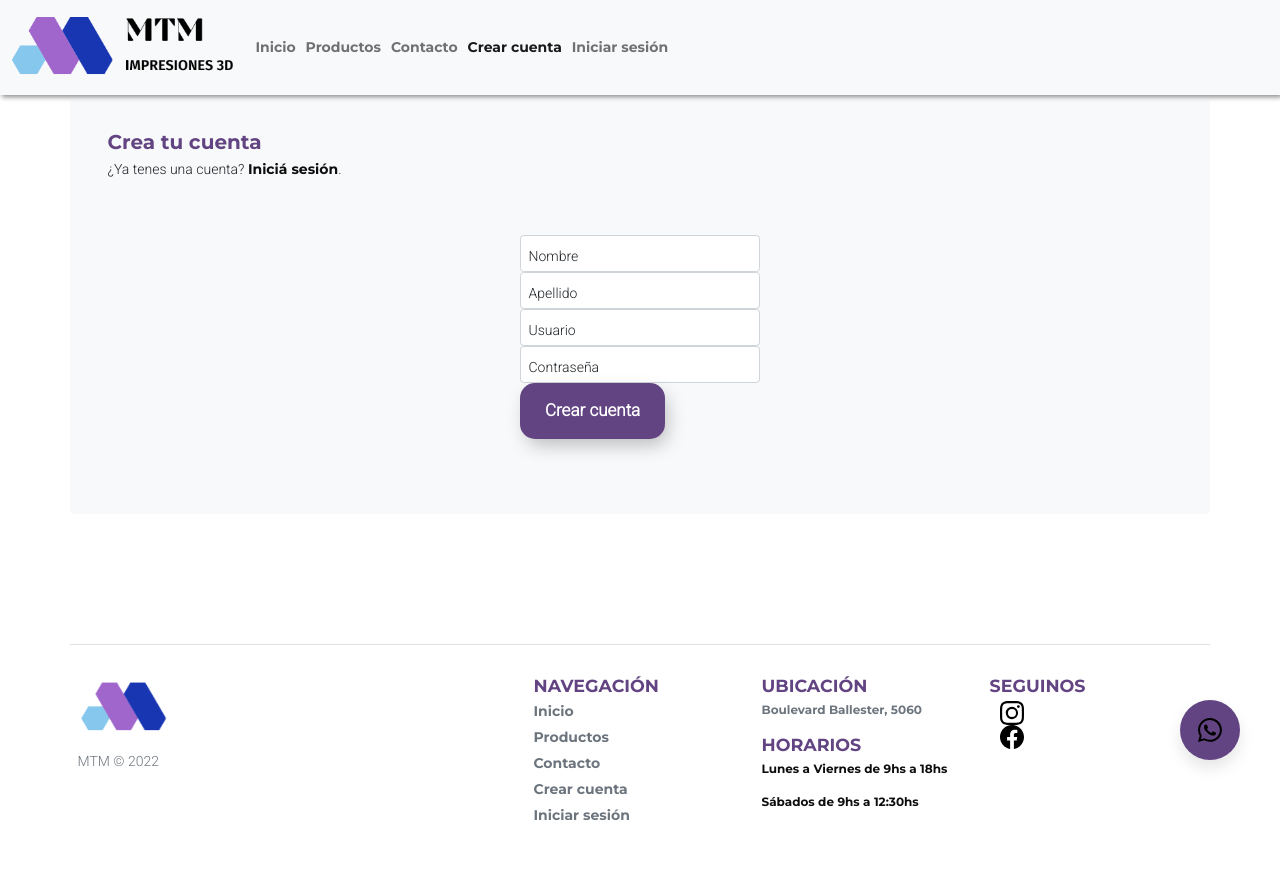
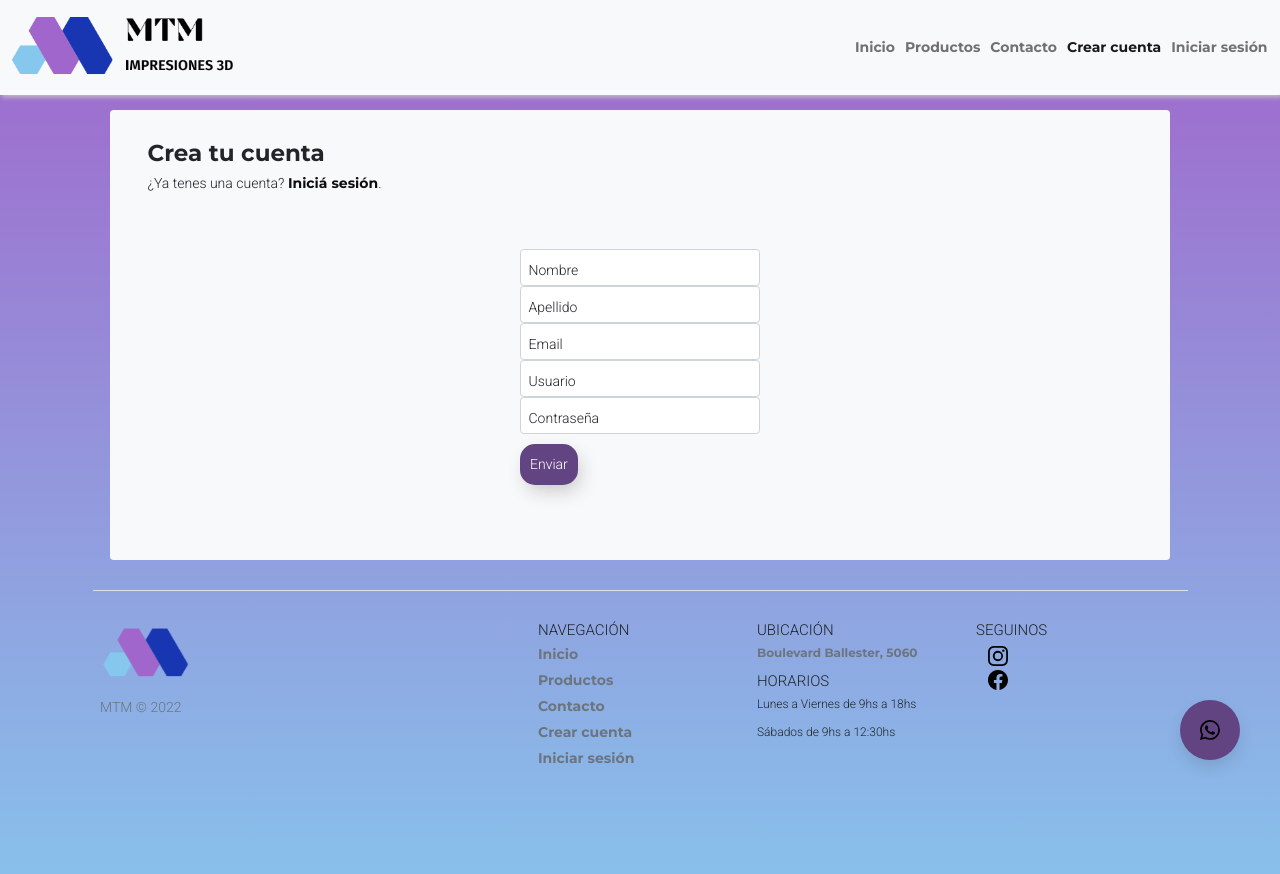
Before and after one commit to gabrielaschatz/PreEntrega3_Schatz, a website: page pages/crearCuenta.html in a window 1280 px wide. Drawn offline with nearby package versions, Linux system fonts and the light colour scheme.

Commit message:
actualización sass

```diff
--- a/pages/crearCuenta.html
+++ b/pages/crearCuenta.html
@@ -31,7 +31,7 @@
                 <span class="navbar-toggler-icon"></span>
               </button>
               <div class="collapse navbar-collapse" id="navbarTogglerDemo02">
-                <ul class="navbar-nav me-auto mb-2 mb-lg-0">
+                <ul class="navbar-nav ms-auto mb-2 mb-lg-0">
                     <li class="nav-item">
                         <a class="nav-link" href="/">Inicio</a>
                         </li>
@@ -53,49 +53,52 @@
           </nav>
     </header>
 
-    <main class="container">
-      <div class="bg-light p-5 rounded row justify-content-center">
+    <main>
+      <div class="content-box bg-light p-5 rounded row justify-content-center">
           <h2>Crea tu cuenta</h2>
           <p>¿Ya tenes una cuenta? <a href="./iniciarSesion.html">Iniciá sesión</a>.</p>
-            <div class="form-signin w-100 m-auto">
+
+          <div class="form w-100 m-auto">
             <div class="bg-light p-5 rounded row">
                 <form class="formulario">
-
                     <div class="form-floating">
-                      <input type="name" class="form-control" id="floatingInput" placeholder="name">
+                        <input type="name" class="form-control" id="floatingInput" placeholder="name" required>
                         <label for="floatingInput">Nombre</label>
                     </div>
-
                     <div class="form-floating">
-                      <input type="surname" class="form-control" id="floatingInput" placeholder="surname">
+                      <input type="surname" class="form-control" id="floatingInput" placeholder="surname" required>
                       <label for="floatingInput">Apellido</label>
                   </div>
-
                   <div class="form-floating">
-                          <input type="user" class="form-control" id="floatingInput" placeholder="user">
+                    <input type="email" class="form-control" id="floatingInput" placeholder="email" required>
+                    <label for="floatingInput">Email</label>
+                </div>
+                <div class="form-floating">
+                  <input type="user" class="form-control" id="floatingInput" placeholder="user" required>
                   <label for="floatingInput">Usuario</label>
               </div>
                     <div class="form-floating">
-                      <input type="password" class="form-control" id="floatingPassword" placeholder="Password">
+                    <input type="password" class="form-control" id="floatingPassword" placeholder="Password" required>
                     <label for="floatingPassword">Contraseña</label>
                     </div>
-
+                    <div class="checkbox mb-3">
+                    </div>
                     <button class="btn buttonStyle">
-                        Crear cuenta
+                      Enviar
                     </button>
                 </form>
                 </div>
-          </div>
+
+
         </div>
 
 
   </main>
 
-    <div class="container">
   <footer class="row row-cols-1 row-cols-sm-2 row-cols-md-5 py-5 my-5 border-top">
     <div class="col mb-3">
       <a href="/" class="d-flex align-items-center mb-3 link-dark text-decoration-none">
-              <img src="../assets/img/logo2.png" alt="iconofooter" class="iconofooter">
+        <img src="../assets/img/logo2.png" alt="icono de footer" class="footerIcon">
       </a>
       <p class="text-muted">MTM &copy; 2022</p>
     </div>
@@ -105,7 +108,7 @@
     </div>
 
     <div class="col mb-3">
-            <h3>NAVEGACIÓN</h3>
+      <h4>NAVEGACIÓN</h4>
       <ul class="nav flex-column">
         <li class="nav-item mb-2"><a href="/" class="nav-link p-0 text-muted">Inicio</a></li>
         <li class="nav-item mb-2"><a href="./productos.html" class="nav-link p-0 text-muted">Productos</a></li>
@@ -116,25 +119,22 @@
     </div>
 
     <div class="col mb-3">
-            <h3>UBICACIÓN</h3>
-            <ul class="nav flex-column">
-              <li class="nav-item mb-2"><a href="https://goo.gl/maps/7s5UVA5iM7RekoJn8" class="nav-link p-0 text-muted"><p class="footerText">Boulevard Ballester, 5060</p></a></li>
-              <h3>HORARIOS</h3>
-              <li class="nav-item mb-2"><p class="footerText">Lunes a Viernes de 9hs a 18hs</p></li>
-              <li class="nav-item mb-2"><p class="footerText">Sábados de 9hs a 12:30hs</p></li>
-            </ul>
+      <h4>UBICACIÓN</h4>
+      <p class="footerText"><a href="https://goo.gl/maps/7s5UVA5iM7RekoJn8" class="nav-link p-0 text-muted">Boulevard Ballester, 5060</a></p>
+      <h4>HORARIOS</h4>
+      <p class="footerText">Lunes a Viernes de 9hs a 18hs</p>
+      <p class="footerText">Sábados de 9hs a 12:30hs</p>
+
     </div>
 
     <div class="col mb-3">
-            <h3>SEGUINOS</h3>
+      <h4>SEGUINOS</h4>
       <ul class="nav flex-column">
               <li class="ms-3"><a class="link-dark" href="#"><svg class="bi"><use xlink:href="#instagram"/></svg></a></li>
               <li class="ms-3"><a class="link-dark" href="#"><svg class="bi"><use xlink:href="#facebook"/></svg></a></li>
             </ul>
-            </ul>
     </div>
 </footer>
-      </div>
 
 <a onclick="window.location.href='https://wa.me/541162471209?text=Hola!%20Estoy%20interesado%20en%20tu%20producto'" class="btn-flotante" target="_blank"> <svg class="bi"><use xlink:href="#whatsapp"/></svg></a>
 <script src="https://cdn.jsdelivr.net/npm/bootstrap@5.2.2/dist/js/bootstrap.bundle.min.js" integrity="sha384-OERcA2EqjJCMA+/3y+gxIOqMEjwtxJY7qPCqsdltbNJuaOe923+mo//f6V8Qbsw3" crossorigin="anonymous"></script>
--- a/sass/misc/_maps.scss
+++ b/sass/misc/_maps.scss
@@ -0,0 +1,15 @@
+$xs: 0px;
+$sm: 576px;
+$md: 768px;
+$lg: 992px;
+$xl: 1200px;
+$xxl: 1400px;
+
+$grid-breakpoints: (
+  xs: 0px,
+  sm: 576px,
+  md: 768px,
+  lg: 992px,
+  xl: 1200px,
+  xxl: 1400px,
+);
--- a/sass/misc/_normalize.scss
+++ b/sass/misc/_normalize.scss
@@ -11,41 +11,40 @@ html{
 }
 
 body{
+    background: linear-gradient(#A066CB, #86C7ED);
     font-family: $font-p;
     font-size: $text-base;
+    padding:10rem;
 
-    main{
-        padding:10rem;
-        }
         a,
         ul{
             list-style-type: none;
             text-decoration: none;
             font-family: $font-title;
             font-size: $text-base;
-            color:$primary;
+            color:$primary
         }
-
-        a:hover {
-            text-decoration: none;
+        a:hover{
             color:$terciary;
         }
-
         img{
             width: 100%;
         }
 
         h1,
-        h2,
-        h3,
-        h4{
+        h2 {
             font-family: $font-title;
-            color:$terciary;
+            font-size:$text-large;
         }
 
 .bi{
-    color:$terciary;
     width: 24px;
     height: 24px;
+    padding: 0.2rem;
 }
+
+.content-box {
+    margin:1rem;
 }
+
+}
--- a/sass/misc/_variables.scss
+++ b/sass/misc/_variables.scss
@@ -5,7 +5,7 @@ $primary: #0D0D0D;
 $secondary: #0511F2;
 $terciary: #634482;
 $alternative:#A066CB;
-$shadow:#878787;
+$shadow:#c5c5c5;
 
 /*Font-family */
 $font-p: 'Roboto', sans-serif;
--- a/sass/partials/_buttons.scss
+++ b/sass/partials/_buttons.scss
@@ -1,15 +1,14 @@
 .buttonStyle {
-    padding: 15px 25px;
+    padding: 10px 10px;
     border: unset;
     border-radius: 15px;
     color: #fff;
     z-index: 1;
     background: $terciary;
     position: relative;
-    font-weight: 1000;
-    font-size: 17px;
-    -webkit-box-shadow: 4px 8px 19px -3px rgba(0,0,0,0.27);
-    box-shadow: 4px 8px 19px -3px rgba(0,0,0,0.27);
+    font-size: $text-base;
+    -webkit-box-shadow: 4px 8px 19px -3px $shadow;
+    box-shadow: 4px 8px 19px -3px $shadow;
     transition: all 250ms;
     overflow: hidden;
 
@@ -24,8 +23,8 @@
     border-radius: 15px;
     background-color: $alternative;
     z-index: -1;
-    -webkit-box-shadow: 4px 8px 19px -3px rgba(0,0,0,0.27);
-    box-shadow: 4px 8px 19px -3px rgba(0,0,0,0.27);
+    -webkit-box-shadow: 4px 8px 19px -3px $shadow;
+    box-shadow: 4px 8px 19px -3px $shadow;
     transition: all 250ms
    }
 
--- a/sass/partials/_footer.scss
+++ b/sass/partials/_footer.scss
@@ -1,4 +1,4 @@
-.iconofooter{
+.footerIcon{
     width: 9rem;
 }
 
@@ -18,16 +18,17 @@
 	transition: all 300ms ease 0ms;
 	box-shadow: 0px 8px 15px rgba(0, 0, 0, 0.1);
 	z-index: 99;
-}
-.btn-flotante:hover {
+
+&:hover {
 	background-color:$alternative;
 	box-shadow: 0px 15px 20px rgba(0, 0, 0, 0.3);
 	transform: translateY(-7px);
 }
-@media only screen and (max-width: 600px) {
- 	.btn-flotante {
+@media only screen and (max-width: map-get($grid-breakpoints,"md")) {
+& {
 		padding: 12px 12px;
 		bottom: 20px;
 		right: 20px;
 	}
 }
+}
--- a/sass/partials/_formularios.scss
+++ b/sass/partials/_formularios.scss
@@ -1,4 +1,4 @@
-.form-signin {
+.form {
     max-width: 330px;
     padding: 15px;
 
--- a/sass/partials/_header.scss
+++ b/sass/partials/_header.scss
@@ -1,7 +1,4 @@
 .navbar{
     box-shadow: 2px 2px 5px $shadow;
 
-    &Links{
-        margin-left: 20px;
 }
-}
--- a/sass/views/_contacto.scss
+++ b/sass/views/_contacto.scss
@@ -3,9 +3,9 @@
     .info-box {
         color: $primary;
         text-align: center;
-        box-shadow: 0 0 30px $shadow;
         padding: 20px 0 30px 0;
         background: #fff;
+        height: 80%;
       }
 
         i {
@@ -38,7 +38,7 @@
 
             input:focus,
             textarea:focus {
-                border-color: $terciary;
+                border-color: $alternative;
                 }
 }
 
--- a/sass/views/_productos.scss
+++ b/sass/views/_productos.scss
@@ -2,21 +2,19 @@
     width: 300px;
     margin: 5px;
 
-}
+    &__description {
+        padding: 10px;
 
-.cardProduct__description {
-    padding: 10px;
-}
-
-.cardProduct__description__price {
+        &__price {
             margin-top: 10px;
         }
 
-.cardProduct__description__text {
+        &__text {
             margin-top: 15px;
             margin-bottom: 20px;
             text-align: justify;
             line-height: 25px;
+        }
     }
 
     .borderRounded {
@@ -28,3 +26,4 @@
         height: 300px;
         object-fit: cover;
     }
+}
```
Also changed, not shown: index.html (+21 -25 lines), pages/contacto.html (+15 -16 lines), pages/iniciarSesion.html (+13 -17 lines), pages/productos.html (+12 -16 lines), assets/css/style.css, sass/misc/_mixins.scss (line endings or trailing spaces). Lines whose indentation alone changed are shown as unchanged.
